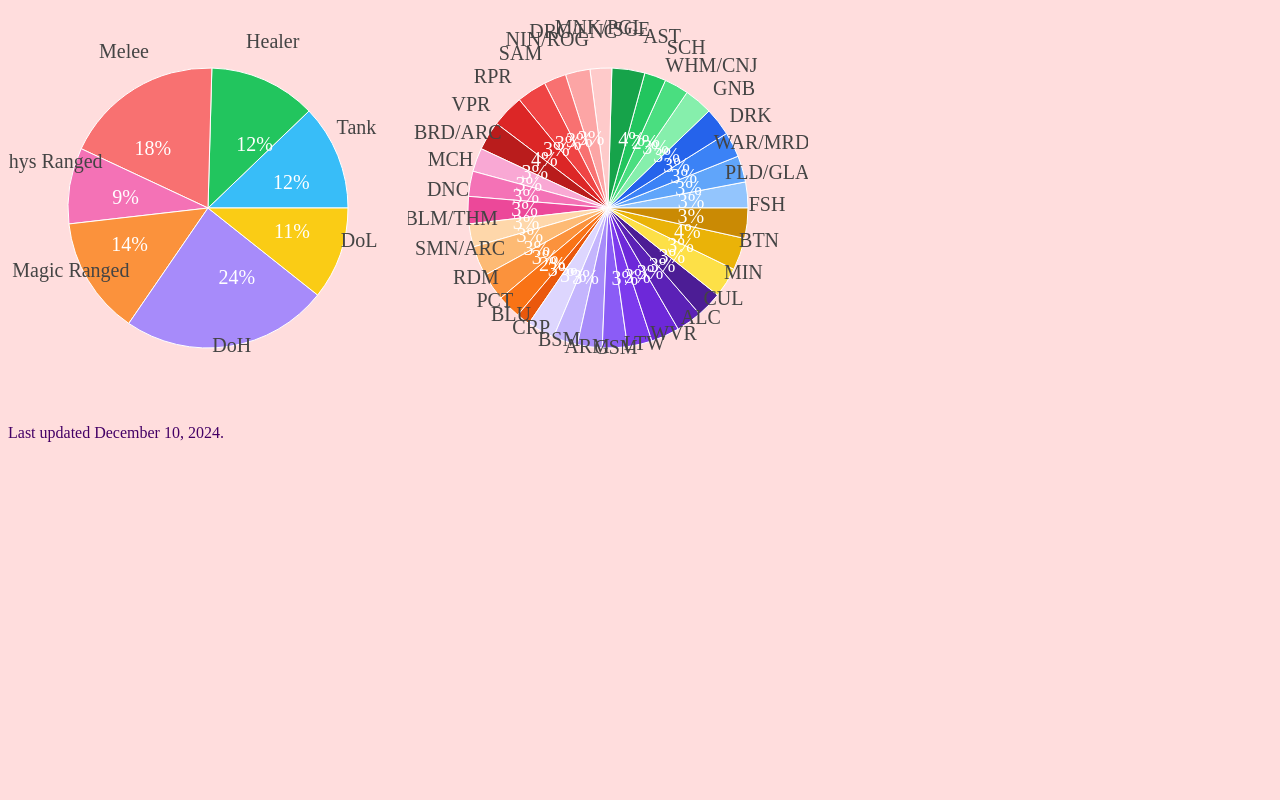
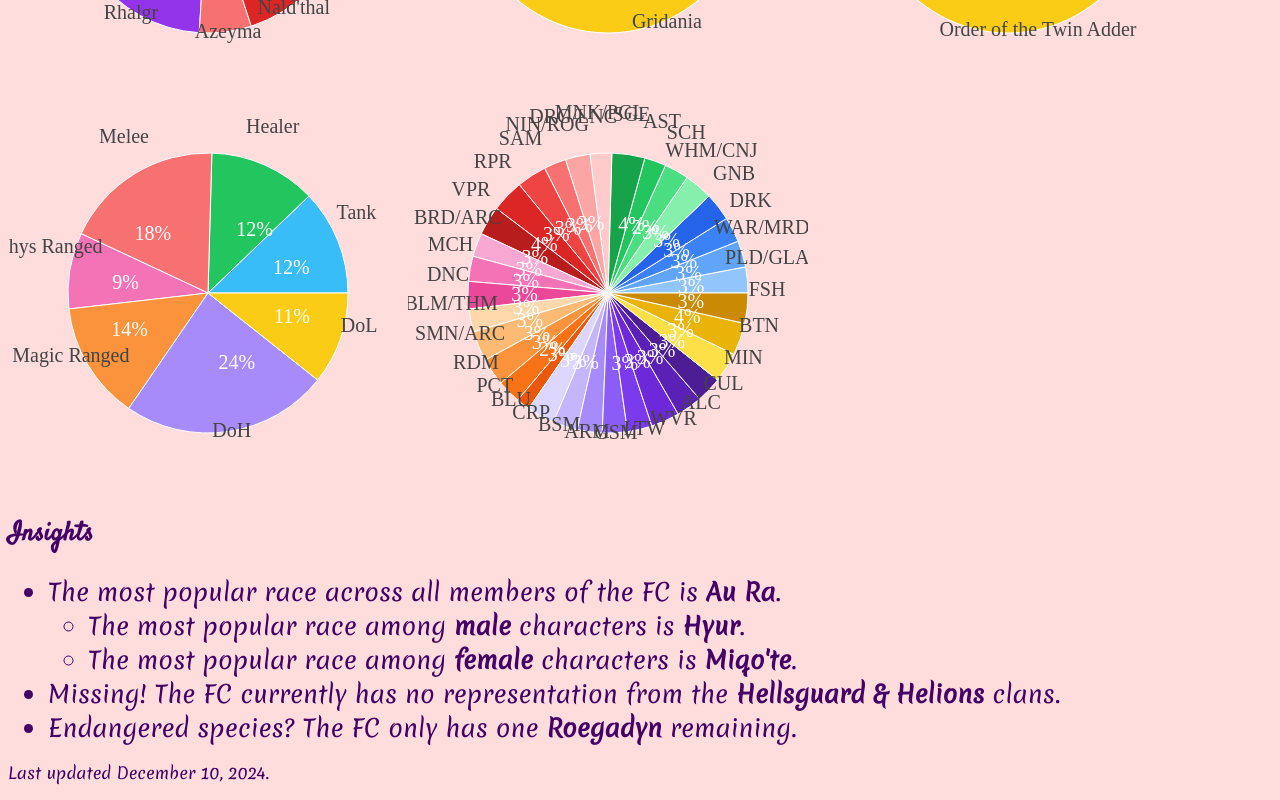
Before and after one commit to rivisola/rivisola.com, a React (Vite) app: page / in a window 1280 px wide. Shown: the part 1095-1895 px from the top of the page. Before the commit the page ends 1553 px from the top, so only its background shows below. Built offline with nearby package versions, Linux system fonts and the light colour scheme.

Commit message:
Add some basic insights

```diff
--- a/src/index.css
+++ b/src/index.css
@@ -1,3 +1,5 @@
+@import url('https://fonts.googleapis.com/css2?family=Merienda&family=Satisfy&display=swap');
+
 body {
 	background: #ffdddd;
 	color: #440066;
@@ -5,10 +7,18 @@
 
 h1 {
 	font-family: 'Satisfy', cursive;
+	font-size: 24pt;
 }
 
-p {
+h2 {
+	font-family: 'Satisfy', cursive;
+	font-size: 20pt;
+}
+
+p,
+li {
 	font-family: 'Merienda', cursive;
+	font-size: 18pt;
 }
 
 .charts {
@@ -35,3 +45,7 @@
 		flex-direction: column;
 	}
 }
+
+aside p {
+	font-size: 12pt;
+}
--- a/src/main.tsx
+++ b/src/main.tsx
@@ -212,6 +212,58 @@
 			};
 		});
 }
+
+// :{race:string,clan:string,gender:string,guardian:string,startingCity:string,grandCompany:string,levels:number[]}
+function getMostPopularRace(
+	additionalFilter: ({
+		race,
+		clan,
+		gender,
+		guardian,
+		startingCity,
+		grandCompany,
+		levels,
+	}: {
+		race: string;
+		clan: string;
+		gender: string;
+		guardian: string;
+		startingCity: string;
+		grandCompany: string;
+		levels: number[];
+	}) => boolean = () => true,
+) {
+	const raceStats = races.map(({ label }) => ({
+		race: label,
+		count: allData.filter(({ race }) => race === label).filter(additionalFilter)
+			.length,
+	}));
+	const maxValue = Math.max.apply(
+		null,
+		raceStats.map(({ count }) => count),
+	);
+	const mostPopularRaces = raceStats
+		.filter(({ count }) => count === maxValue)
+		.map(({ race }) => race);
+	if (mostPopularRaces.length === 1) return mostPopularRaces[0];
+	return `a tie between ${mostPopularRaces.join(' & ')}`;
+}
+
+const mostPopularRace = getMostPopularRace();
+const mostPopularMaleRace = getMostPopularRace(({ gender }) => gender === '♂');
+const mostPopularFemaleRace = getMostPopularRace(
+	({ gender }) => gender === '♀',
+);
+const missingClans = clans
+	.filter(({ label }) => !allData.map(({ clan }) => clan).includes(label))
+	.map(({ label }) => label)
+	.join(' & ');
+const endangeredSpecies = races
+	.filter(
+		({ label }) => allData.filter(({ race }) => race === label).length === 1,
+	)
+	.map(({ label }) => label)
+	.join(' & ');
 
 function App() {
 	const [selectedFilter, setSelectedFilter] = useState({
@@ -589,8 +641,40 @@
 					/>
 				</PieChart>
 			</div>
-			{/*<h2>Insights</h2>*/}
-			<p>Last updated December 10, 2024.</p>
+			<h2>Insights</h2>
+			<ul>
+				<li>
+					The most popular race across all members of the FC is{' '}
+					<b>{mostPopularRace}</b>.
+					<ul>
+						<li>
+							The most popular race among <b>male</b> characters is{' '}
+							<b>{mostPopularMaleRace}</b>.
+						</li>
+						<li>
+							The most popular race among <b>female</b> characters is{' '}
+							<b>{mostPopularFemaleRace}</b>.
+						</li>
+					</ul>
+				</li>
+				{missingClans && (
+					<li>
+						Missing! The FC currently has no representation from the{' '}
+						<b>{missingClans}</b>{' '}
+						{missingClans.includes('&') ? 'clans' : 'clan'}.
+					</li>
+				)}
+				{endangeredSpecies && (
+					<li>
+						Endangered species? The FC only has one{' '}
+						{endangeredSpecies.includes('&') ? 'each of the ' : ''}
+						<b>{endangeredSpecies}</b> remaining.
+					</li>
+				)}
+			</ul>
+			<aside>
+				<p>Last updated December 10, 2024.</p>
+			</aside>
 		</>
 	);
 }
```
